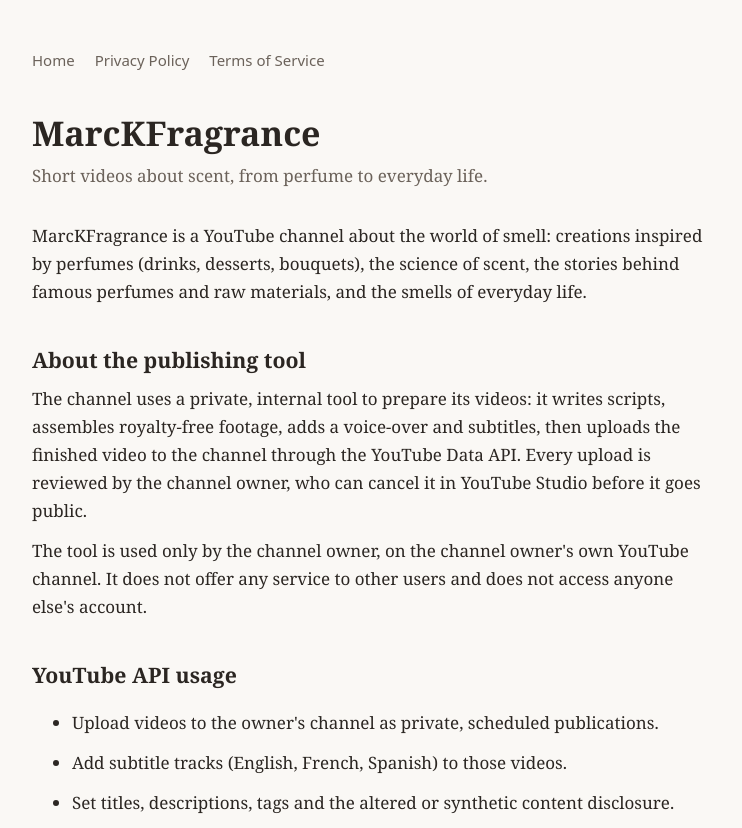
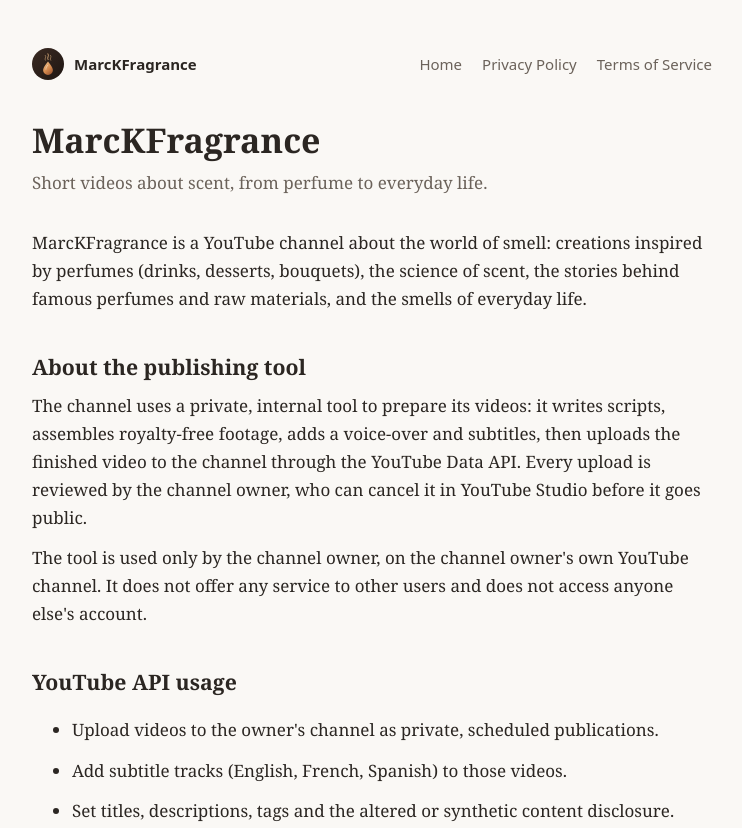
Before and after one commit to MarcK2/marckf, a plain HTML site: page index.html in a window 1280 px wide. Shown: the top 828 px of the page, without its empty margins (268-1010 px from the left). Drawn offline with Linux system fonts and the light colour scheme.

Commit message:
feat: logo et favicon

```diff
--- a/index.html
+++ b/index.html
@@ -5,11 +5,13 @@
   <meta name="viewport" content="width=device-width, initial-scale=1">
   <title>MarcKFragrance</title>
   <meta name="description" content="MarcKFragrance: short videos about scent, from perfume to everyday life.">
+  <link rel="icon" type="image/svg+xml" href="logo.svg">
+  <link rel="icon" type="image/png" sizes="32x32" href="favicon-32.png">
   <link rel="stylesheet" href="style.css">
 </head>
 <body>
 <main>
-  <nav><a href="index.html">Home</a><a href="privacy.html">Privacy Policy</a><a href="terms.html">Terms of Service</a></nav>
+  <nav><a class="marque" href="index.html"><img src="logo.svg" alt="" width="32" height="32">MarcKFragrance</a><a href="index.html">Home</a><a href="privacy.html">Privacy Policy</a><a href="terms.html">Terms of Service</a></nav>
 
   <h1>MarcKFragrance</h1>
   <p class="sous-titre">Short videos about scent, from perfume to everyday life.</p>
--- a/style.css
+++ b/style.css
@@ -23,7 +23,9 @@ body {
 }
 main { max-width: 720px; margin: 0 auto; padding: 48px 20px 64px; }
 nav { display: flex; gap: 20px; flex-wrap: wrap; margin-bottom: 40px; font-family: system-ui, sans-serif; font-size: 15px; }
+nav { align-items: center; }
 nav a { color: var(--discret); text-decoration: none; }
+nav a.marque { display: inline-flex; align-items: center; gap: 10px; color: var(--texte); font-weight: 600; margin-right: auto; }
 nav a:hover { color: var(--accent); }
 h1 { font-size: 2em; line-height: 1.2; margin: 0 0 8px; }
 h2 { font-size: 1.25em; margin: 36px 0 8px; }
```
Also changed, not shown: privacy.html (+3 -1 lines), terms.html (+3 -1 lines), favicon-32.png (added), logo-120.png (added), logo-512.png (added), logo.svg (added).
